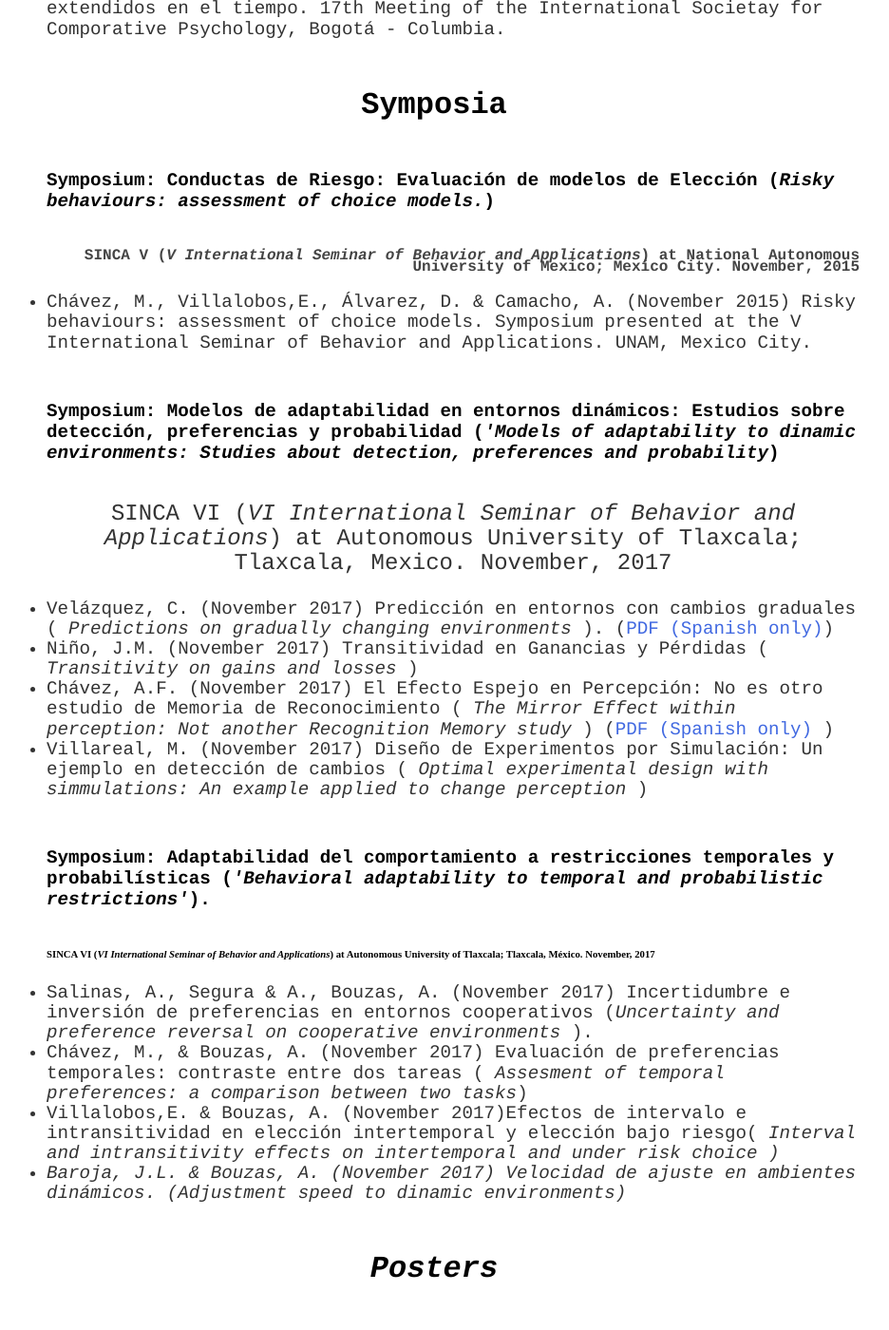
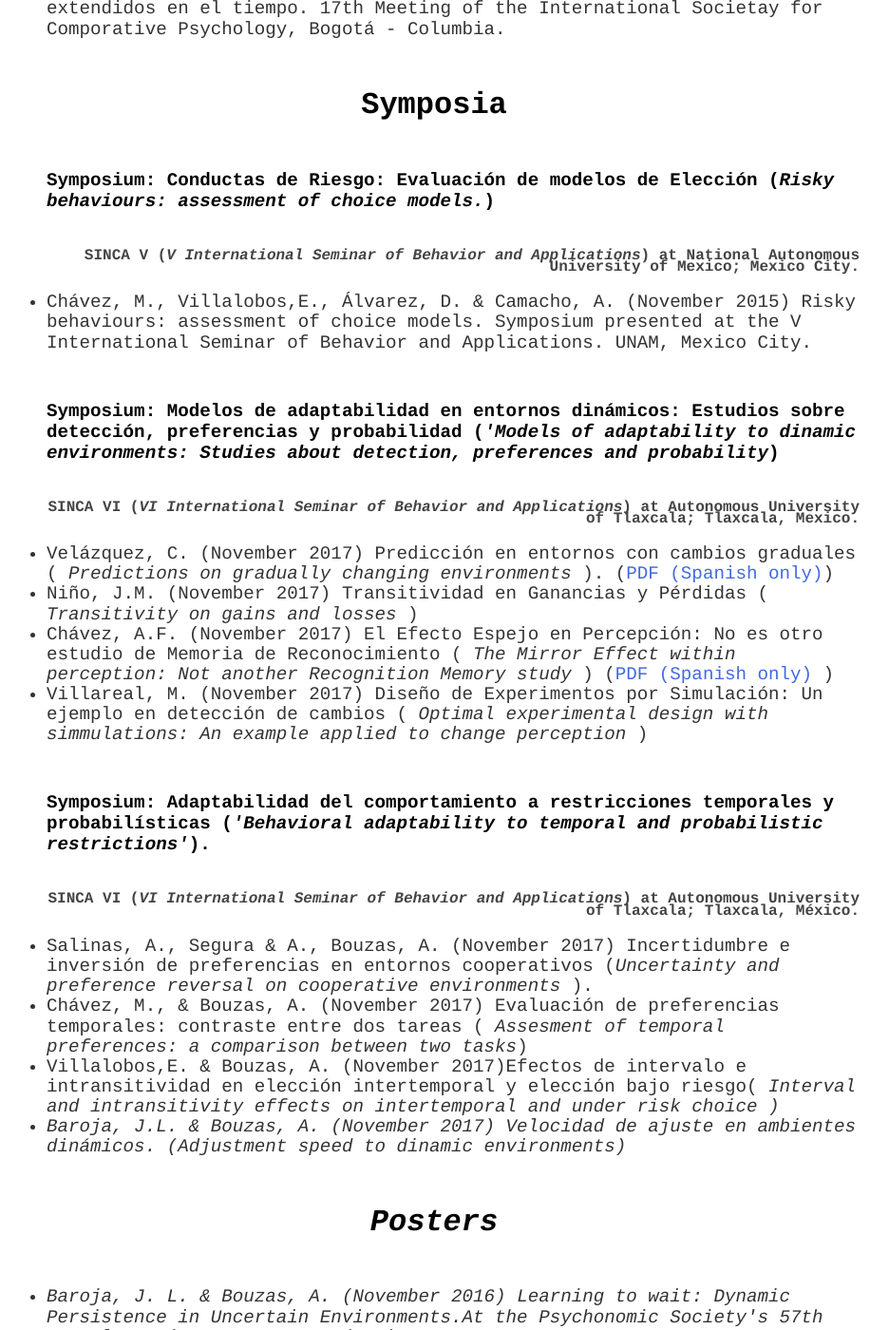
Before and after one commit to BouzasLab25/bouzaslab25.github.io, a Jekyll site: the page built from publications/index.html, in a window 1280 px wide and 1400 px high, scrolled down 1144 px. Shown: the whole window at 95% size, without its empty margins (183-1119 px from the left). Built offline with Jekyll 4.4.1, drawn with Linux system fonts in a browser that asks for light colours.

Commit message:
Update index.html

```diff
--- a/publications/index.html
+++ b/publications/index.html
@@ -39,17 +39,17 @@
 	<ul>
 
 	<h4> Symposium: Conductas de Riesgo: Evaluación de modelos de Elección (<i>Risky behaviours: assessment of choice models.</i>)</h4>
-		<h5> SINCA V (<i>V International Seminar of Behavior and Applications</i>) at National Autonomous University of Mexico; Mexico City. November, 2015</h5>
+		<h5> SINCA V (<i>V International Seminar of Behavior and Applications</i>) at National Autonomous University of Mexico; Mexico City.</h5>
 	<li class='ho' >Chávez, M., Villalobos,E., Álvarez, D. & Camacho, A.  (November 2015) Risky behaviours: assessment of choice models. Symposium presented at the V International Seminar of Behavior and Applications. UNAM, Mexico City.</li>
 
 	<h4> Symposium: Modelos de adaptabilidad en entornos dinámicos: Estudios sobre detección, preferencias y probabilidad (<i>'Models of adaptability to dinamic environments: Studies about detection, preferences and probability</i>)</h4>
-	<p> SINCA VI (<i>VI International Seminar of Behavior and Applications</i>) at Autonomous University of Tlaxcala; Tlaxcala, Mexico. November, 2017 </p>
+	<h5> SINCA VI (<i>VI International Seminar of Behavior and Applications</i>) at Autonomous University of Tlaxcala; Tlaxcala, Mexico.</h5>
 		<li class='ho' >Velázquez, C. (November 2017) Predicción en entornos con cambios graduales (<i> Predictions on gradually changing environments </i>). (<a class='link' href="/documents/01_SINCA-VI_Carlos.pdf">PDF (Spanish only)</a>) </li>
 		<li class='ho' >Niño, J.M. (November 2017) Transitividad en Ganancias y Pérdidas (<i> Transitivity on gains and losses </i>)</li>
 		<li class='ho' >Chávez, A.F. (November 2017) El Efecto Espejo en Percepción: No es otro estudio de Memoria de Reconocimiento (<i> The Mirror Effect within perception: Not another Recognition Memory study </i>) (<a class='link' href="/documents/03_SINCA-VI_Felisa.pdf">PDF (Spanish only) </a>) </li>
 	 	<li class='ho' >Villareal, M. (November 2017) Diseño de Experimentos por Simulación: Un ejemplo en detección de cambios (<i> Optimal experimental design with simmulations: An example applied to change perception </i>) </li>
 	<h4> Symposium: Adaptabilidad del comportamiento a restricciones temporales y probabilísticas (<i>'Behavioral adaptability to temporal and probabilistic restrictions'</i>).</h4>
-		<h6> SINCA VI (<i>VI International Seminar of Behavior and Applications</i>) at Autonomous University of Tlaxcala; Tlaxcala, México. November, 2017 </h6>
+		<h5> SINCA VI (<i>VI International Seminar of Behavior and Applications</i>) at Autonomous University of Tlaxcala; Tlaxcala, México.</h5>
 		<li class='ho' >Salinas, A., Segura & A., Bouzas, A.  (November 2017) Incertidumbre e inversión de preferencias en entornos cooperativos (<i>Uncertainty and preference reversal on cooperative environments </i>).</li>
 	 	<li class='ho' >Chávez, M., & Bouzas, A.  (November 2017) Evaluación de preferencias temporales: contraste entre dos tareas (<i> Assesment of temporal preferences: a comparison between two tasks</i>) </li>
 	 	<li class='ho' >Villalobos,E. & Bouzas, A.  (November 2017)Efectos de intervalo e intransitividad en elección intertemporal y elección bajo riesgo(<i> Interval and intransitivity effects on intertemporal and under risk choice <i>) </li>
```
